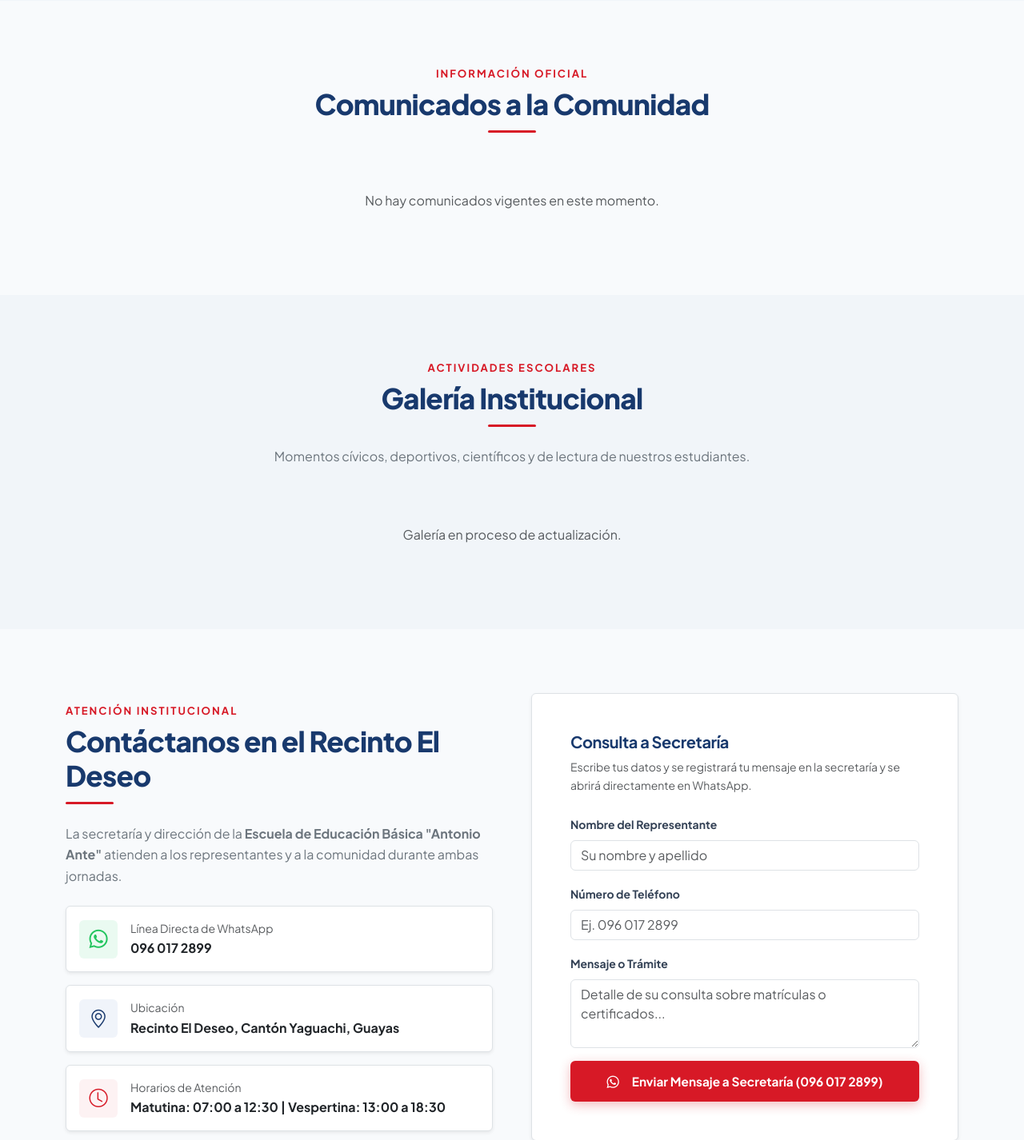
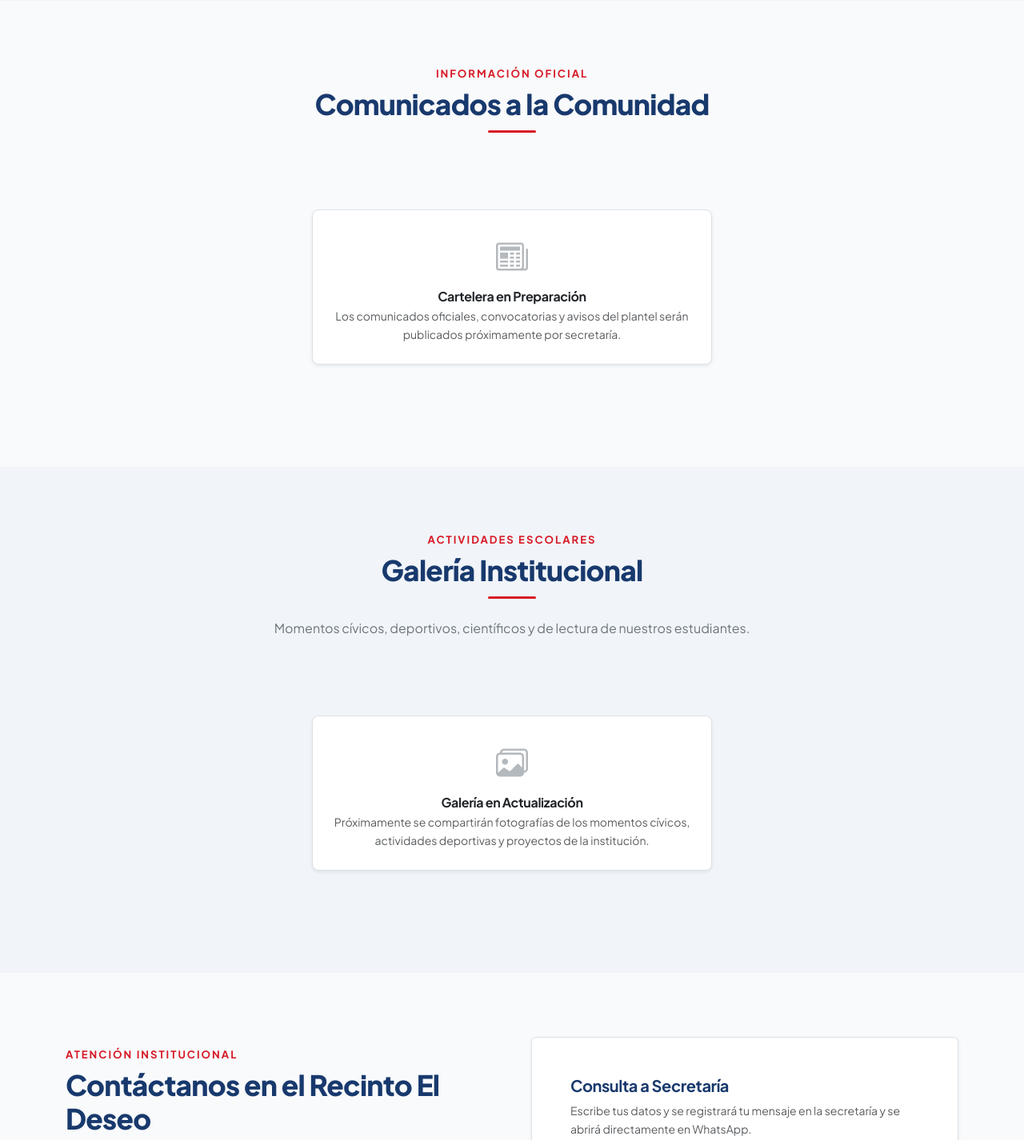
Before and after one commit to Carolina03cm/Antonio-Ante, a Django app: page / in a window 1280 px wide. Shown: the part 3985-5411 px from the top of the page at 80% size. Run offline with Django 5.2, Linux system fonts and the light colour scheme; data that the repository does not hold is empty.

Commit message:
chore: base de datos limpiada para creacion manual de docentes, noticias y galeria

```diff
--- a/core/templates/core/home.html
+++ b/core/templates/core/home.html
@@ -541,8 +541,12 @@
                 </div>
             </div>
             {% empty %}
-            <div class="col-12 text-center py-4 text-muted">
-                No hay comunicados vigentes en este momento.
+            <div class="col-12 text-center py-5">
+                <div class="p-4 bg-white rounded-3 shadow-sm d-inline-block border" style="max-width: 500px;">
+                    <i class="bi bi-newspaper fs-1 text-secondary opacity-50 d-block mb-2"></i>
+                    <h6 class="fw-bold text-dark mb-1">Cartelera en Preparación</h6>
+                    <p class="small text-muted mb-0">Los comunicados oficiales, convocatorias y avisos del plantel serán publicados próximamente por secretaría.</p>
+                </div>
             </div>
             {% endfor %}
         </div>
@@ -579,7 +583,13 @@
                 </div>
             </div>
             {% empty %}
-            <div class="col-12 text-center py-4 text-muted">Galería en proceso de actualización.</div>
+            <div class="col-12 text-center py-5">
+                <div class="p-4 bg-white rounded-3 shadow-sm d-inline-block border" style="max-width: 500px;">
+                    <i class="bi bi-images fs-1 text-secondary opacity-50 d-block mb-2"></i>
+                    <h6 class="fw-bold text-dark mb-1">Galería en Actualización</h6>
+                    <p class="small text-muted mb-0">Próximamente se compartirán fotografías de los momentos cívicos, actividades deportivas y proyectos de la institución.</p>
+                </div>
+            </div>
             {% endfor %}
         </div>
     </div>
```
